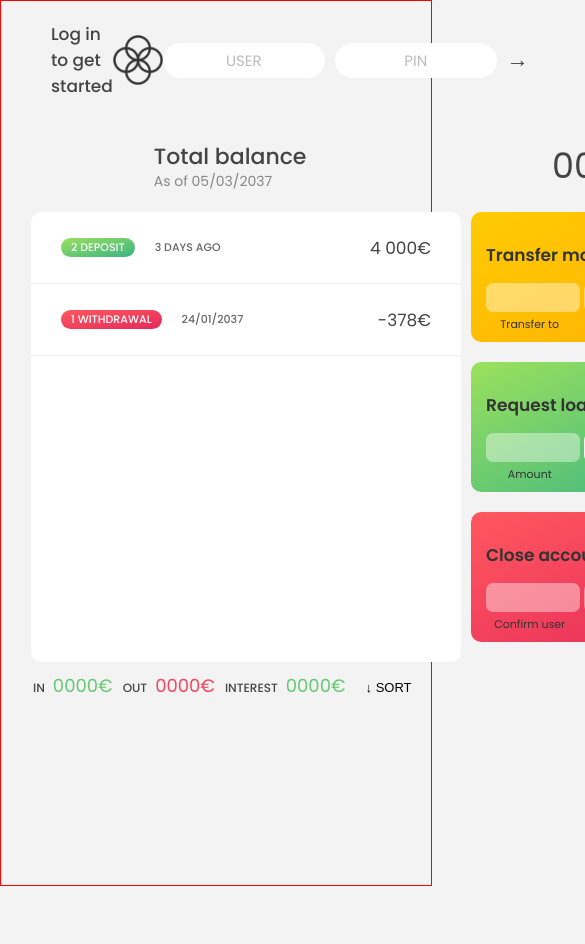
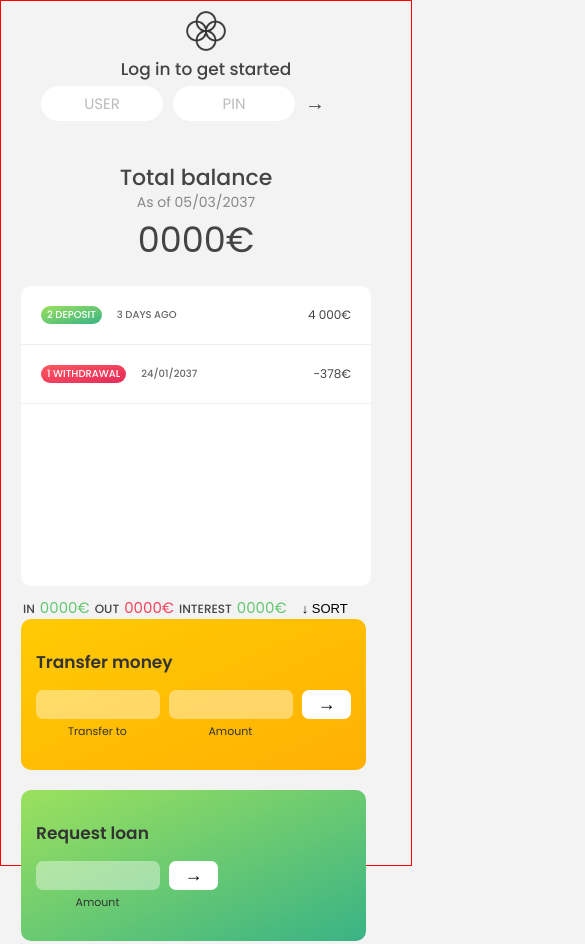
Before and after one commit to Abideen-program/BankGo, a plain HTML site: page index.html in a window 390 px wide. Shown: the top 944 px of the page, 585 px wide, since content can reach past the window. Before the commit the page ends 886 px from the top, so only its background shows below. Drawn offline with Linux system fonts and the light colour scheme.

Commit message:
setting up small phone screen size (425px)

```diff
--- a/index.html
+++ b/index.html
@@ -16,8 +16,8 @@
   <body>
     <!-- TOP NAVIGATION -->
     <nav>
+      <img src="./images/logo.png" alt="Logo" class="logo" />
       <p class="welcome">Log in to get started</p>
-      <img src="./images/logo.png" alt="Logo" class="logo" />
       <form class="login">
         <input
           type="text"
--- a/style.css
+++ b/style.css
@@ -7,6 +7,7 @@
 html {
   font-size: 62.5%;
   box-sizing: border-box;
+  overflow-x: hidden;
 }
 
 body {
@@ -17,7 +18,6 @@ body {
   padding: 2rem;
   border: 1px solid red;
   width: 100%;
-  /* overflow-x: hidden; */
 }
 
 nav {
@@ -122,6 +122,7 @@ nav {
   background: #fff;
   border-radius: 1rem;
   overflow: scroll;
+  overflow-x: hidden;
 }
 
 .movements__row {
@@ -311,6 +312,7 @@ h2 {
   .balance {
     justify-content: space-around;
   }
+
   .movements {
     width: 43rem;
     margin-right: 5rem;
@@ -335,13 +337,6 @@ h2 {
     padding: 0 0.2rem;
   }
 
-  .summary__label {
-    font-size: 1.2rem;
-    font-weight: 500;
-    text-transform: uppercase;
-    margin-right: 0.8rem;
-  }
-
   .summary__value {
     font-size: 1.8rem;
     margin-right: 1rem;
@@ -354,4 +349,104 @@ h2 {
   .balance__value {
     font-size: 3.5rem;
   }
+
+  .logout-timer {
+    text-align: left;
+  }
 }
+
+@media (max-width: 425px) {
+  body {
+    padding: 1rem;
+  }
+
+  nav {
+    display: block;
+    text-align: center;
+  }
+
+  .welcome {
+    margin-bottom: 0.4rem;
+  }
+
+  .logo {
+    height: 4rem;
+  }
+
+  .login {
+    display: flex;
+  }
+
+  .login__input {
+    padding: 0.5rem 2rem;
+    width: 8rem;
+  }
+
+  .login__btn {
+    font-size: 2rem;
+    text-align: center;
+  }
+
+  .app {
+    display: block;
+  }
+
+  .balance {
+    display: block;
+    text-align: center;
+  }
+
+  .balance__value {
+    font-size: 3.5rem;
+  }
+
+  .movements {
+    width: 100%;
+    height: 30rem;
+  }
+
+  .movements__row {
+    padding: 2rem;
+    display: flex;
+    align-items: center;
+    border-bottom: 1px solid #eee;
+  }
+
+  .movements__type {
+    font-size: 1rem;
+    padding: 0.1rem 0.6rem;
+    margin-right: 1.5rem;
+  }
+
+  .movements__date {
+    font-size: 1rem;
+  }
+
+  .movements__value {
+    font-size: 1.2rem;
+  }
+
+  .summary__label {
+    font-size: 1.2rem;
+    margin-right: 0.5rem;
+  }
+
+  .summary__value {
+    font-size: 1.5rem;
+    margin-right: 0.5rem;
+  }
+
+  .btn--sort {
+    display: block;
+  }
+
+  .operation {
+    width: 90%;
+    transform: translateX(0);
+    margin-left: 0;
+  }
+
+  .logout-timer {
+    text-align: center;
+  }
+}
```
